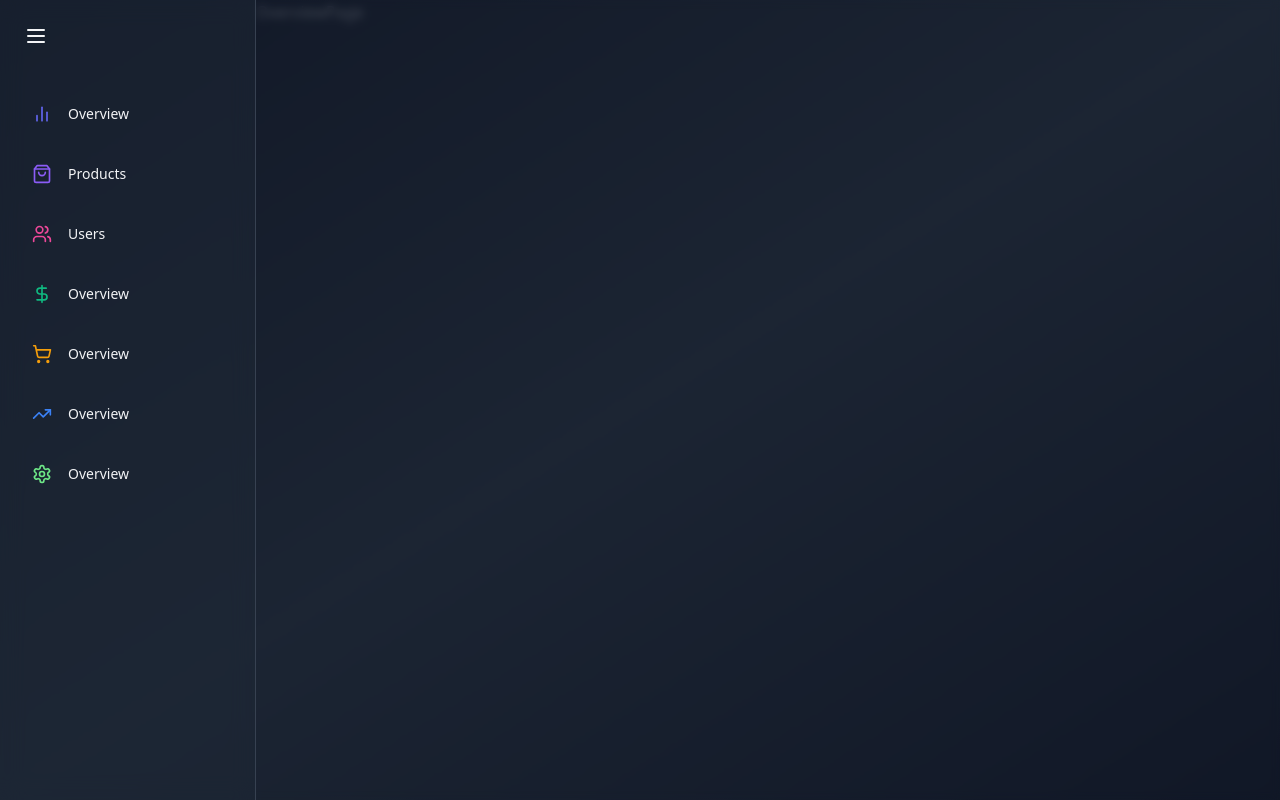
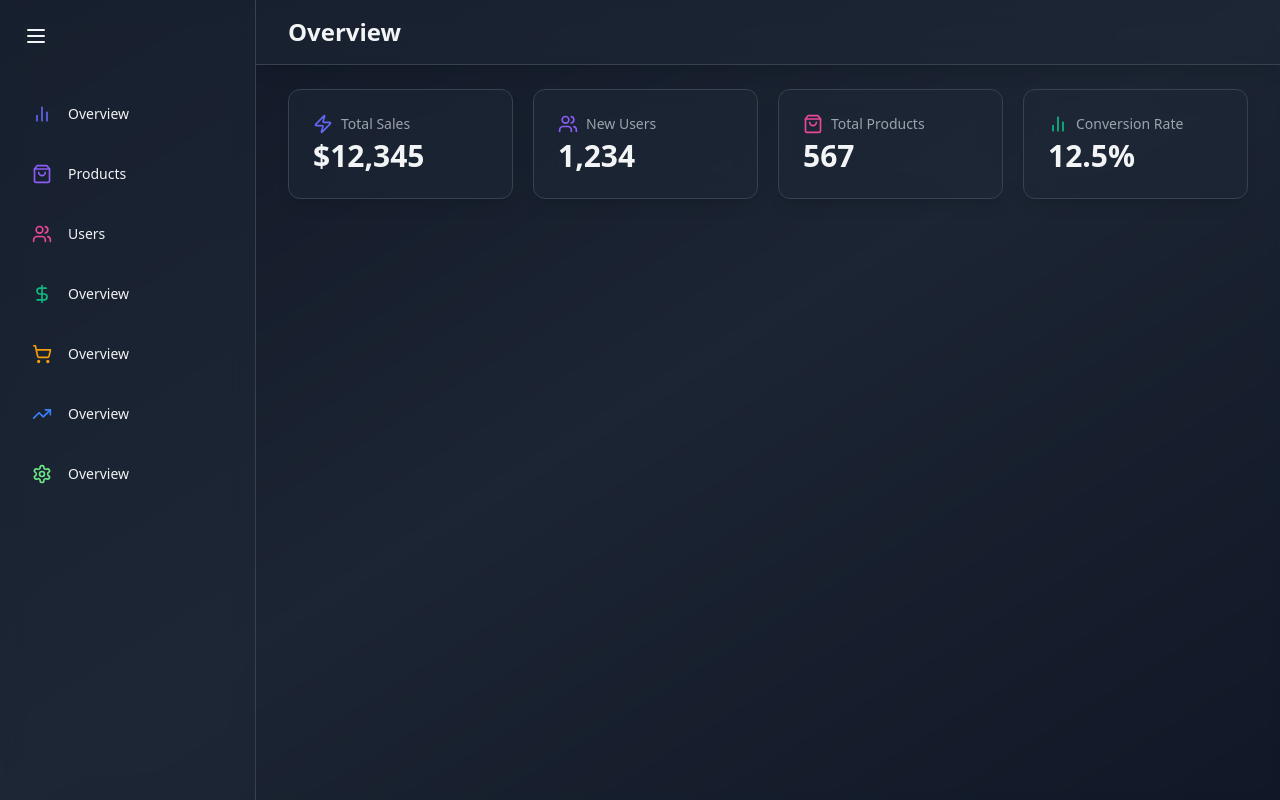
Before and after one commit to rody-huancas/admin-dashboard-react, a React (Vite) app: page / in a window 1280 px wide. Built offline with nearby package versions, Linux system fonts and the light colour scheme.

Commit message:
Feat: header and stat cards

```diff
--- a/src/components/Sidebar.tsx
+++ b/src/components/Sidebar.tsx
@@ -35,7 +35,7 @@
         {/* menu */}
         <nav className="mt-8 flex-grow">
           {
-            SIDEBAR_ITEMS.map((item, index) => (
+            SIDEBAR_ITEMS.map((item) => (
               <Link key={item.href} to={item.href}>
                 <motion.div
                   className='flex items-center p-4 text-sm font-medium rounded-lg hover:bg-gray-700 transition-colors mb-2'
--- /dev/null
+++ b/src/components/common/Header.tsx
@@ -0,0 +1,13 @@
+interface Props {
+  title: string;
+}
+
+export const Header = ({ title }: Props) => {
+  return (
+    <header className="bg-gray-800 bg-opacity-50 backdrop-blur-md shadow-lg border-b border-gray-700">
+      <div className="max-w-7xl mx-auto p-4 sm:px-6 lg:px-8">
+        <h1 className="text-2xl font-semibold text-gray-100">{title}</h1>
+      </div>
+    </header>
+  );
+};
--- /dev/null
+++ b/src/components/common/StatCard.tsx
@@ -0,0 +1,30 @@
+import { LucideIcon } from "lucide-react";
+import { motion } from "framer-motion";
+
+interface StatCardProps {
+  name: string;
+  icon: LucideIcon;
+  value: string;
+  color: string;
+}
+
+export const StatCard = ({ name, icon: Icon, value, color }: StatCardProps) => {
+  return (
+    <motion.div
+      className="bg-gray-800 bg-opacity-50 backdrop-blur-md overflow-hidden shadow-lg rounded-xl border border-gray-700"
+      whileHover={{ y: -5, boxShadow: "0 25px 50px -12px rgba(0, 0, 0, 0.25)" }}
+    >
+      <div className="px-4 py-5 sm:p-6">
+        <span className="flex items-center text-sm font-medium text-gray-400">
+          <Icon size={20} className="mr-2" style={{ color }} />
+          {name}
+        </span>
+        <p
+          className="mt-1 text-3xl font-semibold text-gray-100"
+        >
+          {value}
+        </p>
+      </div>
+    </motion.div>
+  );
+};
--- a/src/components/index.ts
+++ b/src/components/index.ts
@@ -1 +1,3 @@
+export * from './common/Header';
+export * from './common/StatCard';
 export * from './Sidebar';
--- a/src/pages/OverviewPage.tsx
+++ b/src/pages/OverviewPage.tsx
@@ -1,5 +1,26 @@
+import { motion } from "framer-motion";
+import { Zap, ShoppingBag, BarChart2, Users } from "lucide-react";
+
+import { Header, StatCard } from "../components";
+
 export const OverviewPage = () => {
   return (
-    <div>OverviewPage</div>
-  )
-}
+    <div className="flex-1 overflow-auto relative z-10">
+      <Header title="Overview" />
+
+      <main className="max-w-7xl mx-auto py-6 px-4 lg:px-8">
+        <motion.div
+          className="grid grid-cols-1 gap-5 sm:grid-cols-2 lg:grid-cols-4 mb-8"
+          initial={{ opacity: 0, y: 20 }}
+          animate={{ opacity: 1, y: 0 }}
+          transition={{ duration: 1 }}
+        >
+          <StatCard name="Total Sales" icon={Zap} value="$12,345" color="#6366F1" />
+          <StatCard name="New Users" icon={Users} value="1,234" color="#8B5CF6" />
+          <StatCard name="Total Products" icon={ShoppingBag} value="567" color="#EC4899" />
+          <StatCard name="Conversion Rate" icon={BarChart2} value="12.5%" color="#10B981" />
+        </motion.div>
+      </main>
+    </div>
+  );
+};
```
